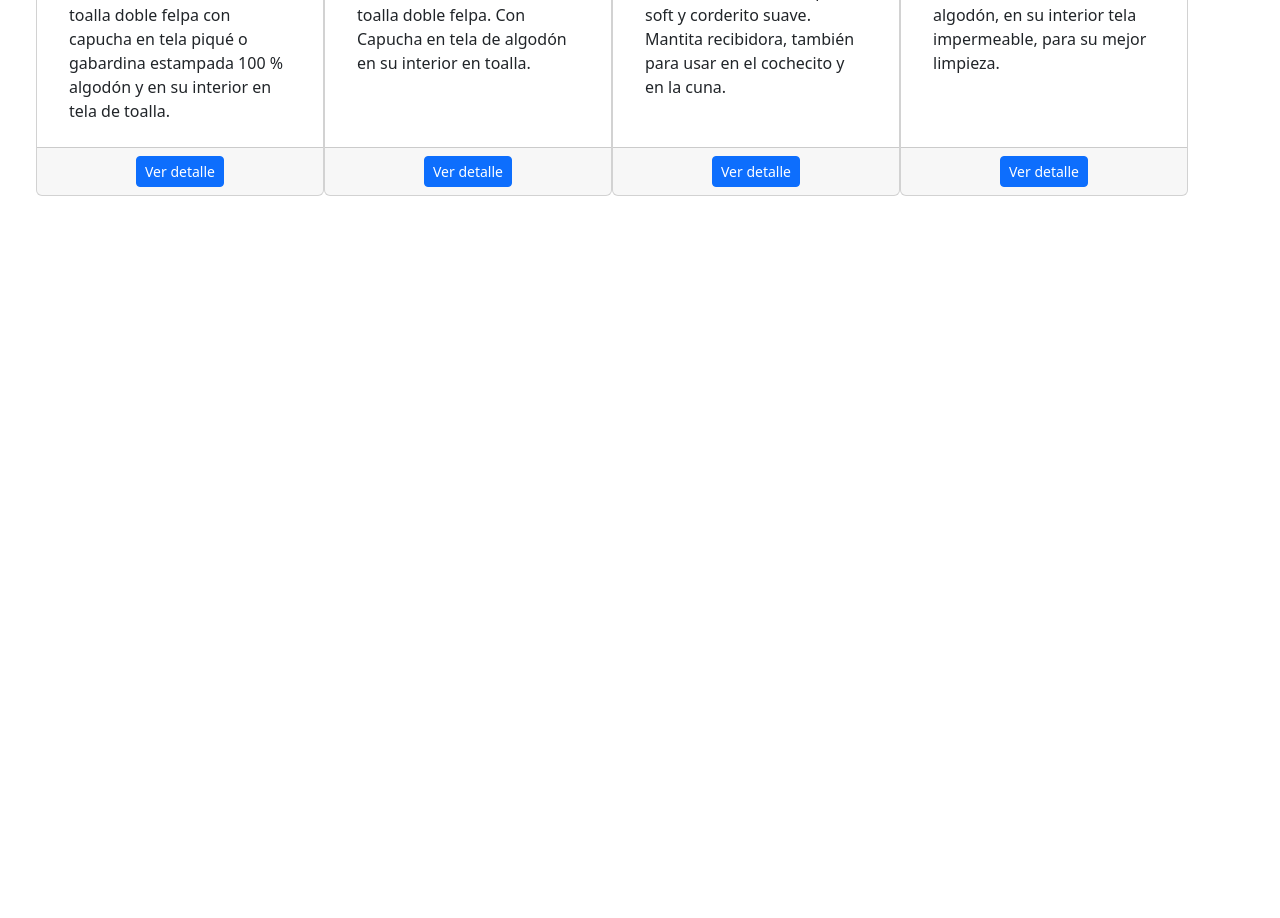
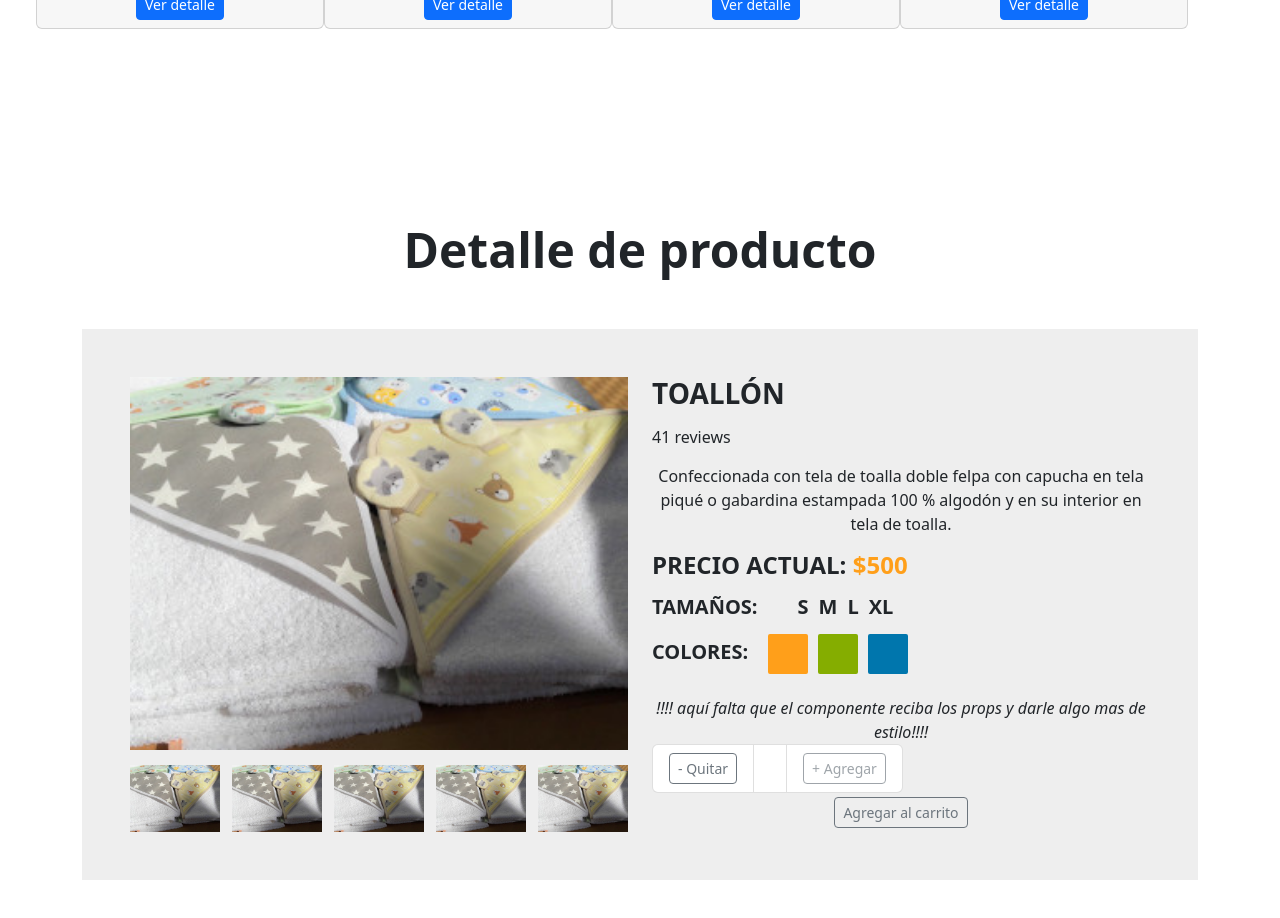
Before and after one commit to marpresi/tienda-prediger, a React (Create React App) app: page / in a window 1280 px wide. Shown: the part 640-1558 px from the top of the page. Before the commit the page ends 932 px from the top, so only its background shows below. Built offline with nearby package versions, Linux system fonts and the light colour scheme.

Commit message:
Clase 6 - Desafío: Detalle de Producto

```diff
--- a/src/App.jsx
+++ b/src/App.jsx
@@ -1,13 +1,16 @@
-import {useState} from  'react';
+import {NavBar} from './components/NavBar';
 import {ItemListContainer} from './components/ItemListContainer';
-import {NavBar} from './components/NavBar';
+import {ItemDetailContainer} from './components/ItemDetailContainer';
+
 
 
 function App() {
-  const [tienda, setTienda] = useState('Prediger');
+  const tienda = 'Prediger';
+
   return <>
     <NavBar tiendaName={`Tienda ${tienda}`} />
     <ItemListContainer greeting={`Bienvenido a la tienda de "${tienda}"`}/>
+    <ItemDetailContainer />
   </>
 }
 
--- /dev/null
+++ b/src/assets/custom-style.css
@@ -0,0 +1,161 @@
+img {
+    max-width: 100%; }
+
+  .preview {
+    display: -webkit-box;
+    display: -webkit-flex;
+    display: -ms-flexbox;
+    display: flex;
+    -webkit-box-orient: vertical;
+    -webkit-box-direction: normal;
+    -webkit-flex-direction: column;
+        -ms-flex-direction: column;
+            flex-direction: column; }
+    @media screen and (max-width: 996px) {
+      .preview {
+        margin-bottom: 20px; } }
+
+  .preview-pic {
+    -webkit-box-flex: 1;
+    -webkit-flex-grow: 1;
+        -ms-flex-positive: 1;
+            flex-grow: 1; }
+
+  .preview-thumbnail.nav-tabs {
+    border: none;
+    margin-top: 15px; }
+    .preview-thumbnail.nav-tabs li {
+      width: 18%;
+      margin-right: 2.5%; }
+      .preview-thumbnail.nav-tabs li img {
+        max-width: 100%;
+        display: block; }
+      .preview-thumbnail.nav-tabs li a {
+        padding: 0;
+        margin: 0; }
+      .preview-thumbnail.nav-tabs li:last-of-type {
+        margin-right: 0; }
+
+  .tab-content {
+    overflow: hidden; }
+    .tab-content img {
+      width: 100%;
+      -webkit-animation-name: opacity;
+              animation-name: opacity;
+      -webkit-animation-duration: .3s;
+              animation-duration: .3s; }
+
+  .card-item-detail {
+    margin-top: 50px;
+    background: #eee;
+    padding: 3em;
+    line-height: 1.5em; }
+
+  @media screen and (min-width: 997px) {
+    .wrapper {
+      display: -webkit-box;
+      display: -webkit-flex;
+      display: -ms-flexbox;
+      display: flex; } }
+
+  .details {
+    display: -webkit-box;
+    display: -webkit-flex;
+    display: -ms-flexbox;
+    display: flex;
+    -webkit-box-orient: vertical;
+    -webkit-box-direction: normal;
+    -webkit-flex-direction: column;
+        -ms-flex-direction: column;
+            flex-direction: column;
+
+            align-items: flex-start;
+
+    }
+
+  .colors {
+    -webkit-box-flex: 1;
+    -webkit-flex-grow: 1;
+        -ms-flex-positive: 1;
+            flex-grow: 1; }
+
+  .product-title, .price, .sizes, .colors {
+    text-transform: UPPERCASE;
+    font-weight: bold; }
+
+  .checked, .price span {
+    color: #ff9f1a; }
+
+  .product-title, .rating, .product-description, .price, .vote, .sizes {
+    margin-bottom: 15px; }
+
+  .product-title {
+    margin-top: 0; }
+
+  .size {
+    margin-right: 10px; }
+    .size:first-of-type {
+      margin-left: 40px; }
+
+  .color {
+    display: inline-block;
+    vertical-align: middle;
+    margin-right: 10px;
+    height: 2em;
+    width: 2em;
+    border-radius: 2px; }
+    .color:first-of-type {
+      margin-left: 20px; }
+
+  .add-to-cart, .like {
+    background: #ff9f1a;
+    padding: 1.2em 1.5em;
+    border: none;
+    text-transform: UPPERCASE;
+    font-weight: bold;
+    color: #fff;
+    -webkit-transition: background .3s ease;
+            transition: background .3s ease; }
+    .add-to-cart:hover, .like:hover {
+      background: #b36800;
+      color: #fff; }
+
+  .not-available {
+    text-align: center;
+    line-height: 2em; }
+    .not-available:before {
+      font-family: fontawesome;
+      content: "\f00d";
+      color: #fff; }
+
+  .orange {
+    background: #ff9f1a; }
+
+  .green {
+    background: #85ad00; }
+
+  .blue {
+    background: #0076ad; }
+
+  .tooltip-inner {
+    padding: 1.3em; }
+
+  @-webkit-keyframes opacity {
+    0% {
+      opacity: 0;
+      -webkit-transform: scale(3);
+              transform: scale(3); }
+    100% {
+      opacity: 1;
+      -webkit-transform: scale(1);
+              transform: scale(1); } }
+
+  @keyframes opacity {
+    0% {
+      opacity: 0;
+      -webkit-transform: scale(3);
+              transform: scale(3); }
+    100% {
+      opacity: 1;
+      -webkit-transform: scale(1);
+              transform: scale(1); } }
--- /dev/null
+++ b/src/components/ItemDetail/ItemDetail.jsx
@@ -0,0 +1,64 @@
+import { ItemCount } from "../Cart/ItemCount"
+
+export const ItemDetail = ({producto}) => {
+    return <>
+        <h1 className="display-5 fw-bold">Detalle de producto</h1>
+        <div className="container">
+		<div className="card-item-detail">
+			<div className="container-fliud">
+				<div className="wrapper row">
+					<div className="preview col-md-6">
+
+						<div className="preview-pic tab-content">
+						  <div className="tab-pane active" id="pic-1"><img src={producto.pictureUrl} /></div>
+						  <div className="tab-pane" id="pic-2"><img src={producto.pictureUrl} /></div>
+						  <div className="tab-pane" id="pic-3"><img src={producto.pictureUrl} /></div>
+						  <div className="tab-pane" id="pic-4"><img src={producto.pictureUrl} /></div>
+						  <div className="tab-pane" id="pic-5"><img src={producto.pictureUrl} /></div>
+						</div>
+						<ul className="preview-thumbnail nav nav-tabs">
+						  <li className="active"><a data-target="#pic-1" data-toggle="tab"><img src={producto.pictureUrl} /></a></li>
+						  <li><a data-target="#pic-2" data-toggle="tab"><img src={producto.pictureUrl} /></a></li>
+						  <li><a data-target="#pic-3" data-toggle="tab"><img src={producto.pictureUrl} /></a></li>
+						  <li><a data-target="#pic-4" data-toggle="tab"><img src={producto.pictureUrl} /></a></li>
+						  <li><a data-target="#pic-5" data-toggle="tab"><img src={producto.pictureUrl} /></a></li>
+						</ul>
+
+					</div>
+					<div className="details col-md-6">
+						<h3 className="product-title">{producto.title}</h3>
+						<div className="rating">
+							<div className="stars">
+								<span className="fa fa-star checked"></span>
+								<span className="fa fa-star checked"></span>
+								<span className="fa fa-star checked"></span>
+								<span className="fa fa-star"></span>
+								<span className="fa fa-star"></span>
+							</div>
+							<span className="review-no">41 reviews</span>
+						</div>
+						<p className="product-description">{producto.description}</p>
+						<h4 className="price">precio actual: <span>${producto.price}</span></h4>
+                        {/* To Do: hacer que las fotos se vean en galeria */}
+						<h5 className="sizes">tamaños:
+							<span className="size" data-toggle="tooltip" title="small">s</span>
+							<span className="size" data-toggle="tooltip" title="medium">m</span>
+							<span className="size" data-toggle="tooltip" title="large">l</span>
+							<span className="size" data-toggle="tooltip" title="xtra large">xl</span>
+						</h5>
+						<h5 className="colors">colores:
+							<span className="color orange not-available" data-toggle="tooltip" title="Not In store"></span>
+							<span className="color green"></span>
+							<span className="color blue"></span>
+						</h5>
+						<div className="action">
+                            <i>!!!! aquí falta que el componente reciba los props y darle algo mas de estilo!!!!</i>
+                            <ItemCount />
+						</div>
+					</div>
+				</div>
+			</div>
+		</div>
+	</div>
+    </>
+}
--- /dev/null
+++ b/src/components/ItemDetailContainer.jsx
@@ -0,0 +1,51 @@
+import { useState, useEffect } from 'react';
+import GridLoader from "react-spinners/GridLoader";
+
+import { Productos } from '../resources/data/productos';
+import { ItemDetail } from './ItemDetail/ItemDetail';
+
+export const ItemDetailContainer = () => {
+
+    let [loadingInProgress, setLoading] = useState(true);
+
+    const [producto, setProducto] = useState([]);
+
+
+    const getProducto = () => {
+        return new Promise((resolve, reject) => {
+            setTimeout(() => {
+                if (Productos) {
+                    resolve(Productos[0]);
+                } else {
+                    reject('No se encontraró el producto seleccionado.');
+                }
+            }, 2000);
+        })
+    }
+
+    useEffect(() => {
+        const cargarProducto = async () => {
+            try {
+                const producto = await getProducto();
+                setProducto(producto);
+                setLoading(false);
+                console.log(producto);
+            } catch (err) {
+                console.log(err);
+            }
+        }
+        cargarProducto();
+    }, [])
+
+
+    return (<>
+        <div className="container-fluid">
+            <div className="row">
+                <div className="px-4 py-5 my-5 text-center">
+                    <GridLoader color={'#c3c3c3'} loading={loadingInProgress} size={10} />
+                    { (!loadingInProgress)? <ItemDetail producto={producto} /> : <p className="text-center">Cargando componente de detalle...</p>}
+                </div>
+            </div>
+        </div>
+    </>);
+}
--- a/src/components/ItemListContainer.jsx
+++ b/src/components/ItemListContainer.jsx
@@ -1,5 +1,5 @@
 import { useState, useEffect } from 'react';
-import ClipLoader from "react-spinners/ClipLoader";
+import GridLoader from "react-spinners/GridLoader";
 
 import { Productos } from "../resources/data/productos";
 import { ItemList } from './Items/ItemList';
@@ -41,13 +41,8 @@ export const ItemListContainer = ({ greeting = "Bienvenido" }) => {
     return (<>
         <div className="container-fluid">
             <div className="px-4 py-5 my-5 text-center">
-                <h1 className="display-5 fw-bold">{greeting}</h1>
-                <div className="col-lg-6 mx-auto">
-                    <p className="lead mb-4">Esta pagina está creada con React y es el trabajo práctico de la clase de <a href="https://coderhouse.com" target="_blank">CoderHouse</a></p>
-                </div>
-                <hr />
-                <ClipLoader color={'#c3c3c3'} loading={loadingInProgress} size={50} />
-                <ItemList productos={productos}/>
+                <GridLoader color={'#c3c3c3'} loading={loadingInProgress} size={10} />
+                { (!loadingInProgress)? <ItemList productos={productos} /> : <p className="text-center">Cargando componente de lista...</p>}
             </div>
         </div>
     </>);
--- a/src/index.js
+++ b/src/index.js
@@ -3,6 +3,7 @@ import ReactDOM from 'react-dom/client';
 import 'bootstrap/dist/css/bootstrap.min.css';
 import 'bootstrap-icons/font/bootstrap-icons.css';
 import 'bootstrap/dist/js/bootstrap.bundle';
+import './assets/custom-style.css';
 import App from './App';
 import reportWebVitals from './reportWebVitals';
 
```
Also changed, not shown: src/components/Items/Item.jsx (+0 -7 lines).
